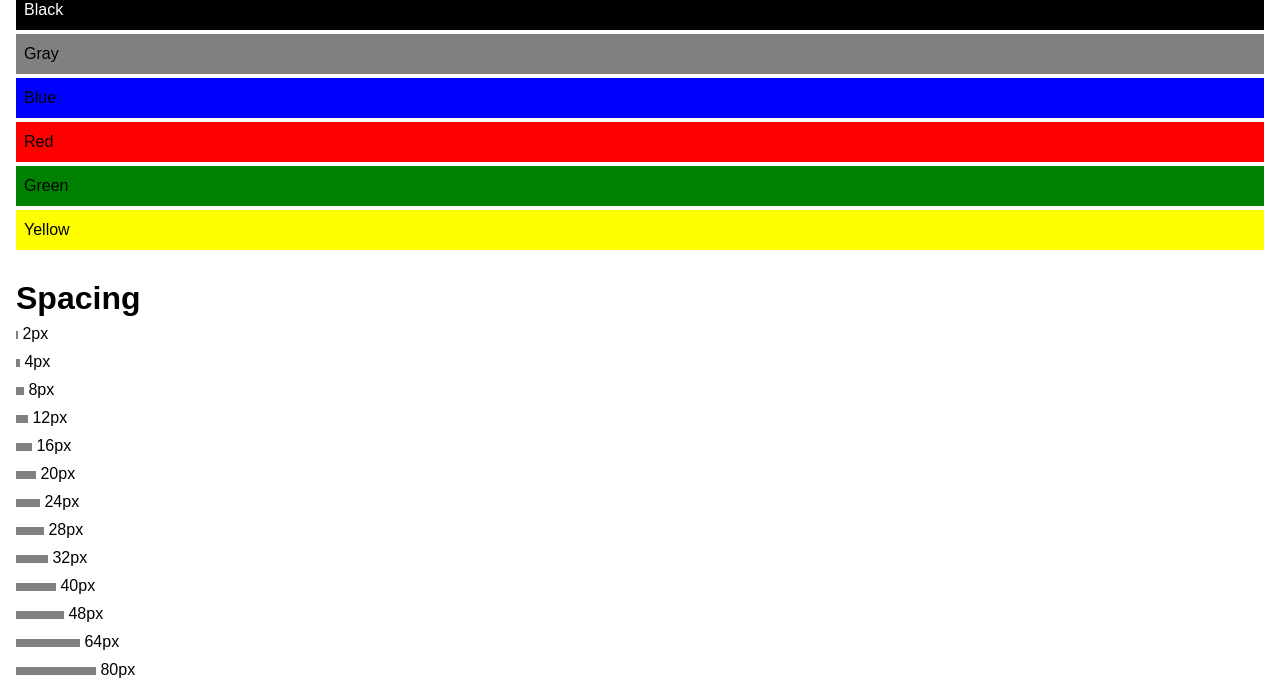
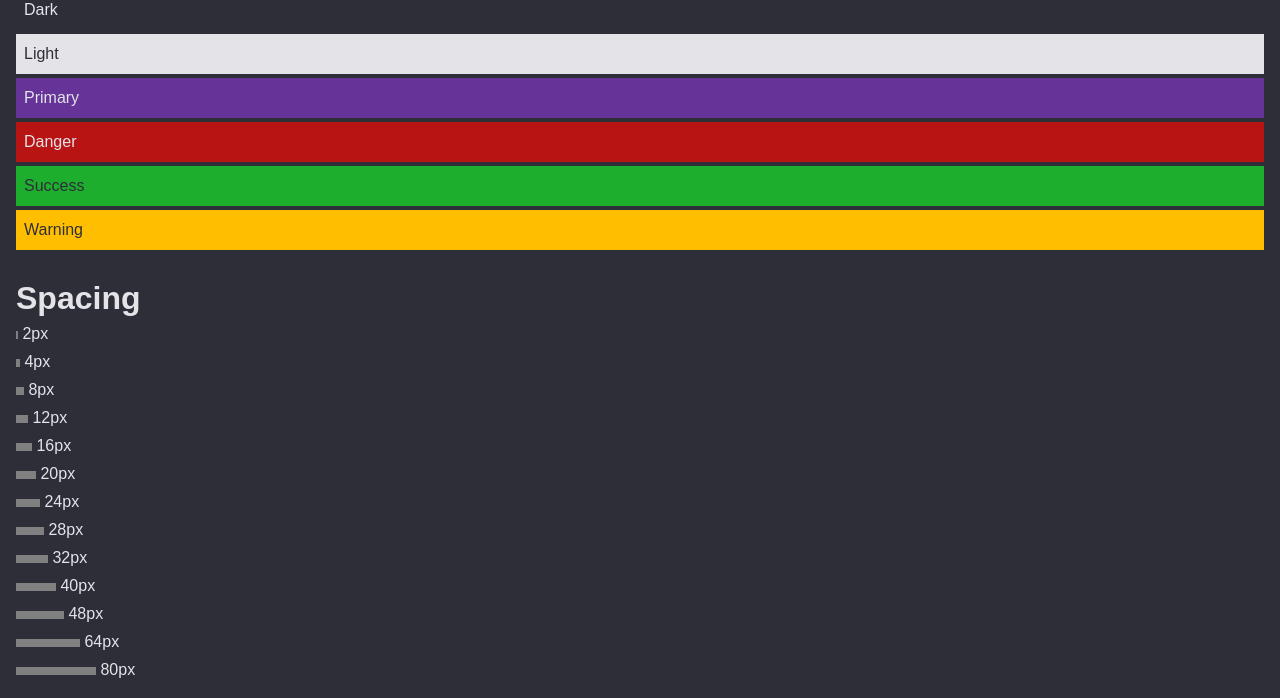
Before and after one commit to lgtmpodcast/podcast, a website: page index.html in a window 1280 px wide. Shown: the part 434-1132 px from the top of the page. Drawn offline with Linux system fonts and the light colour scheme.

Commit message:
Episode 2

```diff
--- a/index.html
+++ b/index.html
@@ -32,14 +32,42 @@
     <section>
       <h2>Color</h2>
       <ul>
-        <li class="swatch" style="background-color: black; color: white">
-          Black
+        <li class="swatch" style="background-color: var(--lgtm-color-dark)">
+          Dark
         </li>
-        <li class="swatch" style="background-color: gray">Gray</li>
-        <li class="swatch" style="background-color: blue">Blue</li>
-        <li class="swatch" style="background-color: red">Red</li>
-        <li class="swatch" style="background-color: green">Green</li>
-        <li class="swatch" style="background-color: yellow">Yellow</li>
+        <li
+          class="swatch"
+          style="
+            background-color: var(--lgtm-color-light);
+            color: var(--lgtm-color-dark);
+          "
+        >
+          Light
+        </li>
+        <li class="swatch" style="background-color: var(--lgtm-color-primary)">
+          Primary
+        </li>
+        <li class="swatch" style="background-color: var(--lgtm-color-danger)">
+          Danger
+        </li>
+        <li
+          class="swatch"
+          style="
+            background-color: var(--lgtm-color-success);
+            color: var(--lgtm-color-dark);
+          "
+        >
+          Success
+        </li>
+        <li
+          class="swatch"
+          style="
+            background-color: var(--lgtm-color-warning);
+            color: var(--lgtm-color-dark);
+          "
+        >
+          Warning
+        </li>
       </ul>
     </section>
 
--- a/style.css
+++ b/style.css
@@ -3,10 +3,19 @@
  */
 :root {
   font-family: sans-serif;
+
+  --lgtm-color-dark: hsl(240 10% 20%);
+  --lgtm-color-light: hsl(240 10% 90%);
+  --lgtm-color-primary: rebeccapurple;
+  --lgtm-color-danger: hsl(360 80% 40%);
+  --lgtm-color-success: hsl(127 71% 40%);
+  --lgtm-color-warning: hsl(45 100% 50%);
 }
 
 body {
   margin: 1rem;
+  background-color: var(--lgtm-color-dark);
+  color: var(--lgtm-color-light);
 }
 
 section + section {
```
